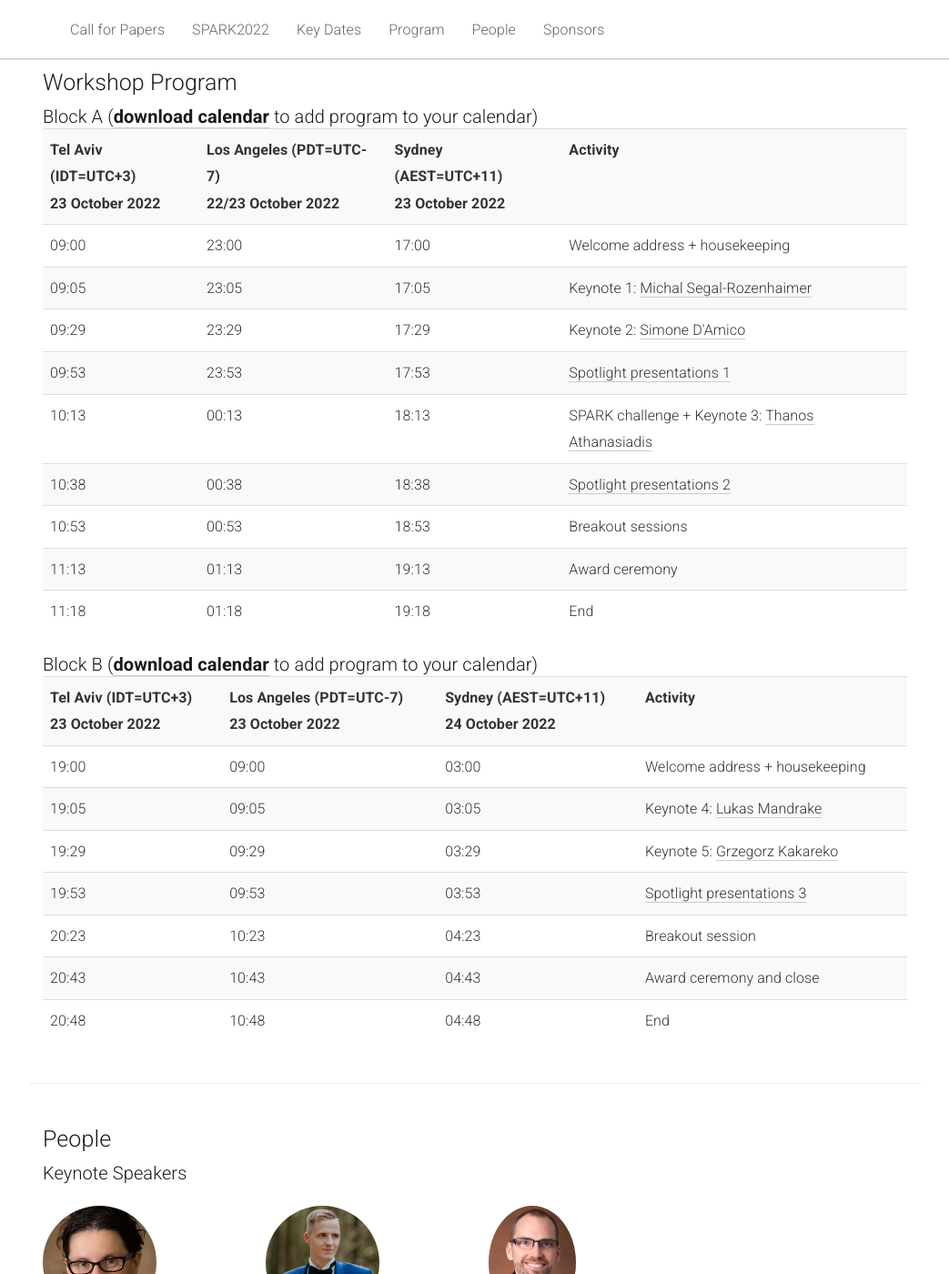
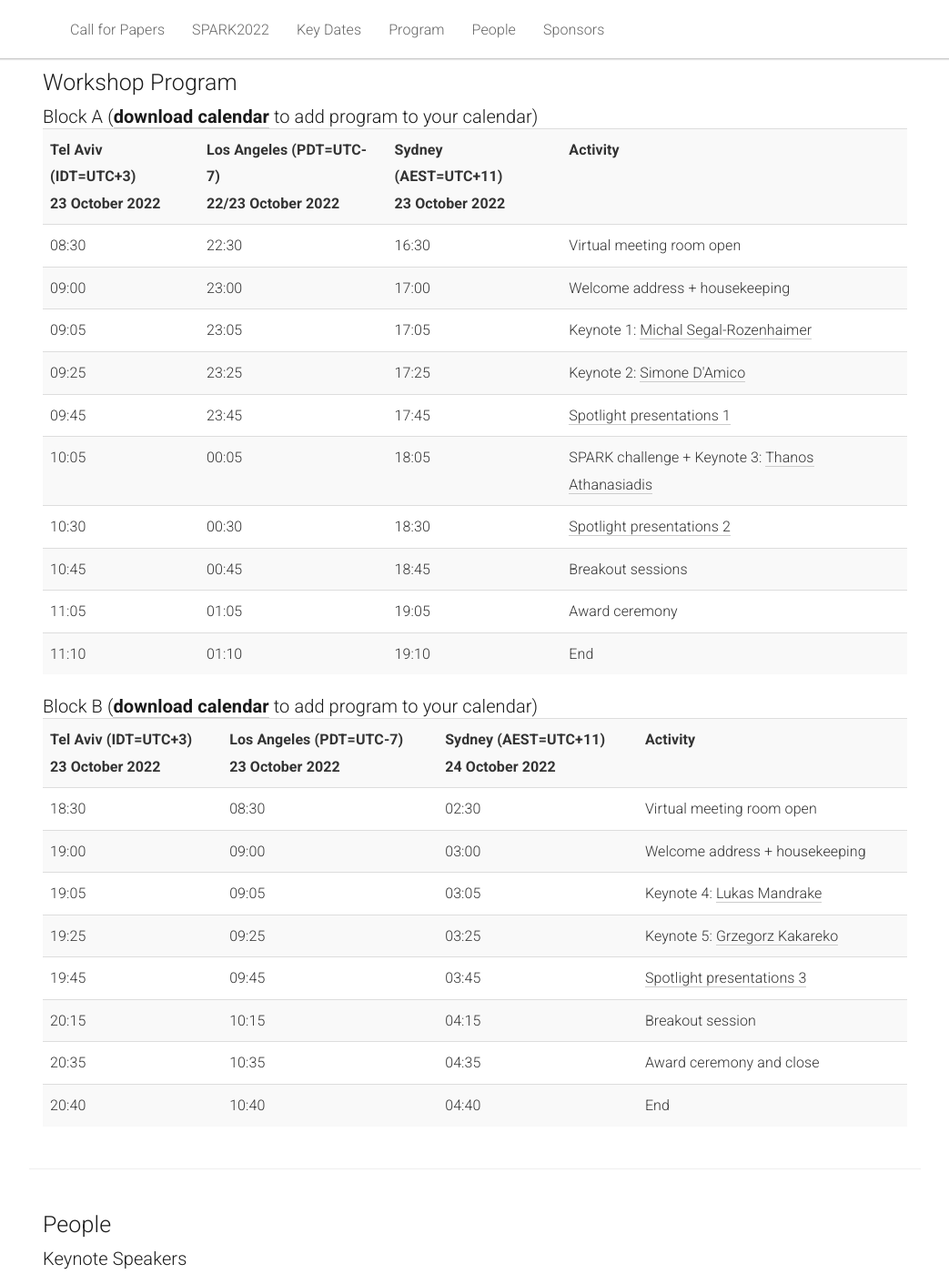
Before and after one commit to AIforSpace/2024, a Jekyll site: the page built from _pages/home.md, in a window 1280 px wide and 1400 px high, scrolled down 1064 px. Shown: the whole window at 91% size, without its empty margins (118-1161 px from the left). Built offline with Jekyll 4.4.1, drawn with Linux system fonts in a browser that asks for light colours.

Commit message:
Updated presentation calendar

```diff
--- a/_pages/home.md
+++ b/_pages/home.md
@@ -104,6 +104,12 @@ acknowledgements: ""
             <th>Activity</th>
         </tr>
         <tr>
+          <td>08:30</td>
+          <td>22:30</td>
+          <td>16:30</td>
+          <td>Virtual meeting room open</td>
+        </tr>
+        <tr>
           <td>09:00</td>
           <td>23:00</td>
           <td>17:00</td>
@@ -116,45 +122,45 @@ acknowledgements: ""
           <td>Keynote 1: <a href="#keynote">Michal Segal-Rozenhaimer</a></td>
         </tr>
         <tr>
-          <td>09:29</td>
-          <td>23:29</td>
-          <td>17:29</td>
+          <td>09:25</td>
+          <td>23:25</td>
+          <td>17:25</td>
           <td>Keynote 2: <a href="#keynote">Simone D'Amico</a></td>
         </tr>
         <tr>
-          <td>09:53</td>
-          <td>23:53</td>
-          <td>17:53</td>
+          <td>09:45</td>
+          <td>23:45</td>
+          <td>17:45</td>
           <td><a href="#sl1">Spotlight presentations 1</a></td>
         </tr>
         <tr>
-          <td>10:13</td>
-          <td>00:13</td>
-          <td>18:13</td>
+          <td>10:05</td>
+          <td>00:05</td>
+          <td>18:05</td>
           <td>SPARK challenge + Keynote 3: <a href="#keynote">Thanos Athanasiadis</a></td>
         </tr>
         <tr>
-          <td>10:38</td>
-          <td>00:38</td>
-          <td>18:38</td>
+          <td>10:30</td>
+          <td>00:30</td>
+          <td>18:30</td>
           <td><a href="#sl2">Spotlight presentations 2</a></td>
         </tr>
         <tr>
-          <td>10:53</td>
-          <td>00:53</td>
-          <td>18:53</td>
+          <td>10:45</td>
+          <td>00:45</td>
+          <td>18:45</td>
           <td>Breakout sessions</td>
         </tr>
         <tr>
-          <td>11:13</td>
-          <td>01:13</td>
-          <td>19:13</td>
+          <td>11:05</td>
+          <td>01:05</td>
+          <td>19:05</td>
           <td>Award ceremony</td>
         </tr>
         <tr>
-          <td>11:18</td>
-          <td>01:18</td>
-          <td>19:18</td>
+          <td>11:10</td>
+          <td>01:10</td>
+          <td>19:10</td>
           <td>End</td>
         </tr>
       </tbody>
@@ -175,6 +181,12 @@ acknowledgements: ""
             <th>Activity</th>
         </tr>
         <tr>
+          <td>18:30</td>
+          <td>08:30</td>
+          <td>02:30</td>
+          <td>Virtual meeting room open</td>
+        </tr>
+        <tr>
           <td>19:00</td>
           <td>09:00</td>
           <td>03:00</td>
@@ -187,33 +199,33 @@ acknowledgements: ""
           <td>Keynote 4: <a href="#keynote">Lukas Mandrake</a></td>
         </tr>
         <tr>
-          <td>19:29</td>
-          <td>09:29</td>
-          <td>03:29</td>
+          <td>19:25</td>
+          <td>09:25</td>
+          <td>03:25</td>
           <td>Keynote 5: <a href="#keynote">Grzegorz Kakareko</a></td>
         </tr>
         <tr>
-          <td>19:53</td>
-          <td>09:53</td>
-          <td>03:53</td>
+          <td>19:45</td>
+          <td>09:45</td>
+          <td>03:45</td>
           <td><a href="#sl3">Spotlight presentations 3</a></td>
         </tr>
         <tr>
-          <td>20:23</td>
-          <td>10:23</td>
-          <td>04:23</td>
+          <td>20:15</td>
+          <td>10:15</td>
+          <td>04:15</td>
           <td>Breakout session</td>
         </tr>
         <tr>
-          <td>20:43</td>
-          <td>10:43</td>
-          <td>04:43</td>
+          <td>20:35</td>
+          <td>10:35</td>
+          <td>04:35</td>
           <td>Award ceremony and close</td>
         </tr>
         <tr>
-          <td>20:48</td>
-          <td>10:48</td>
-          <td>04:48</td>
+          <td>20:40</td>
+          <td>10:40</td>
+          <td>04:40</td>
           <td>End</td>
         </tr>
       </tbody>
```
Also changed, not shown: 3 other files.
